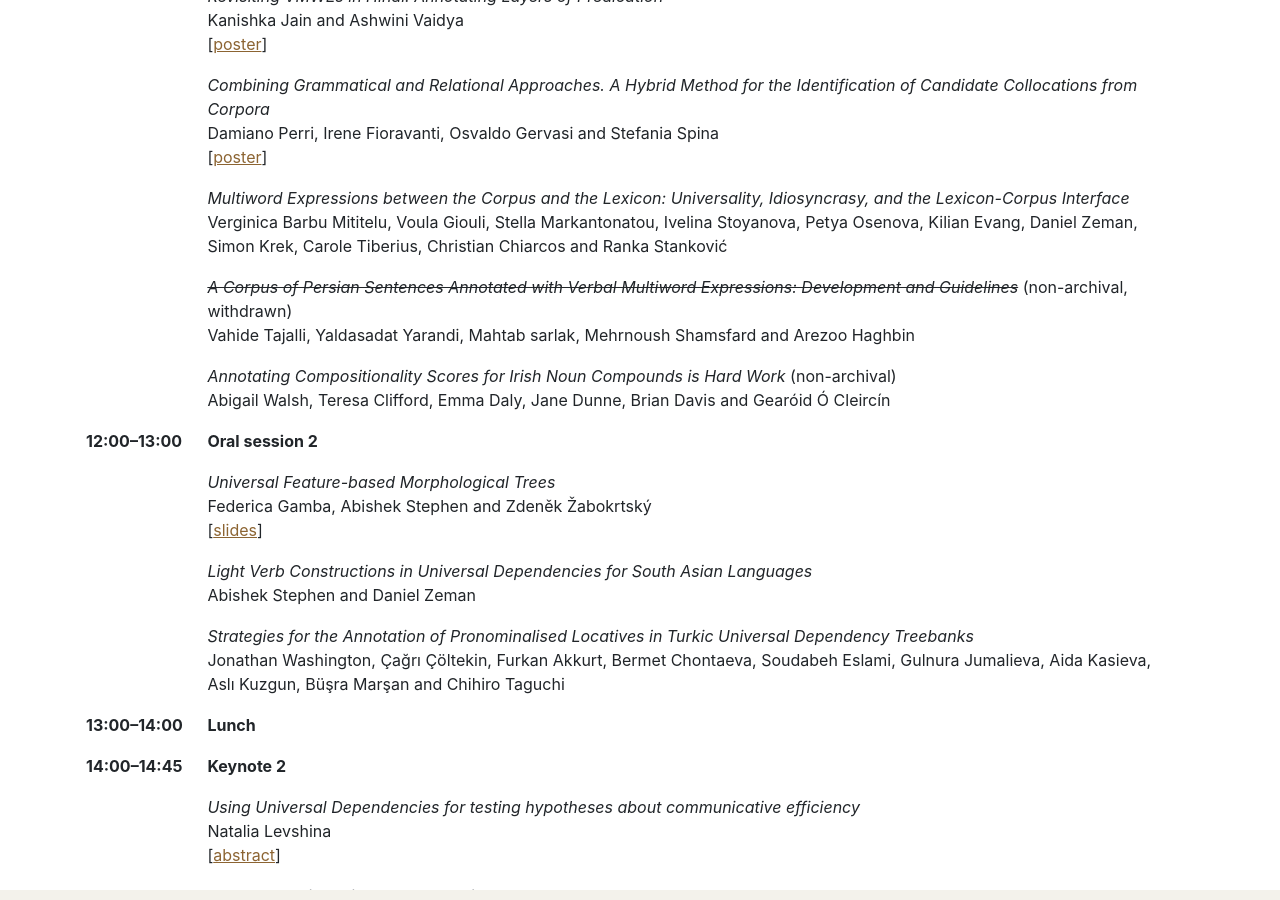
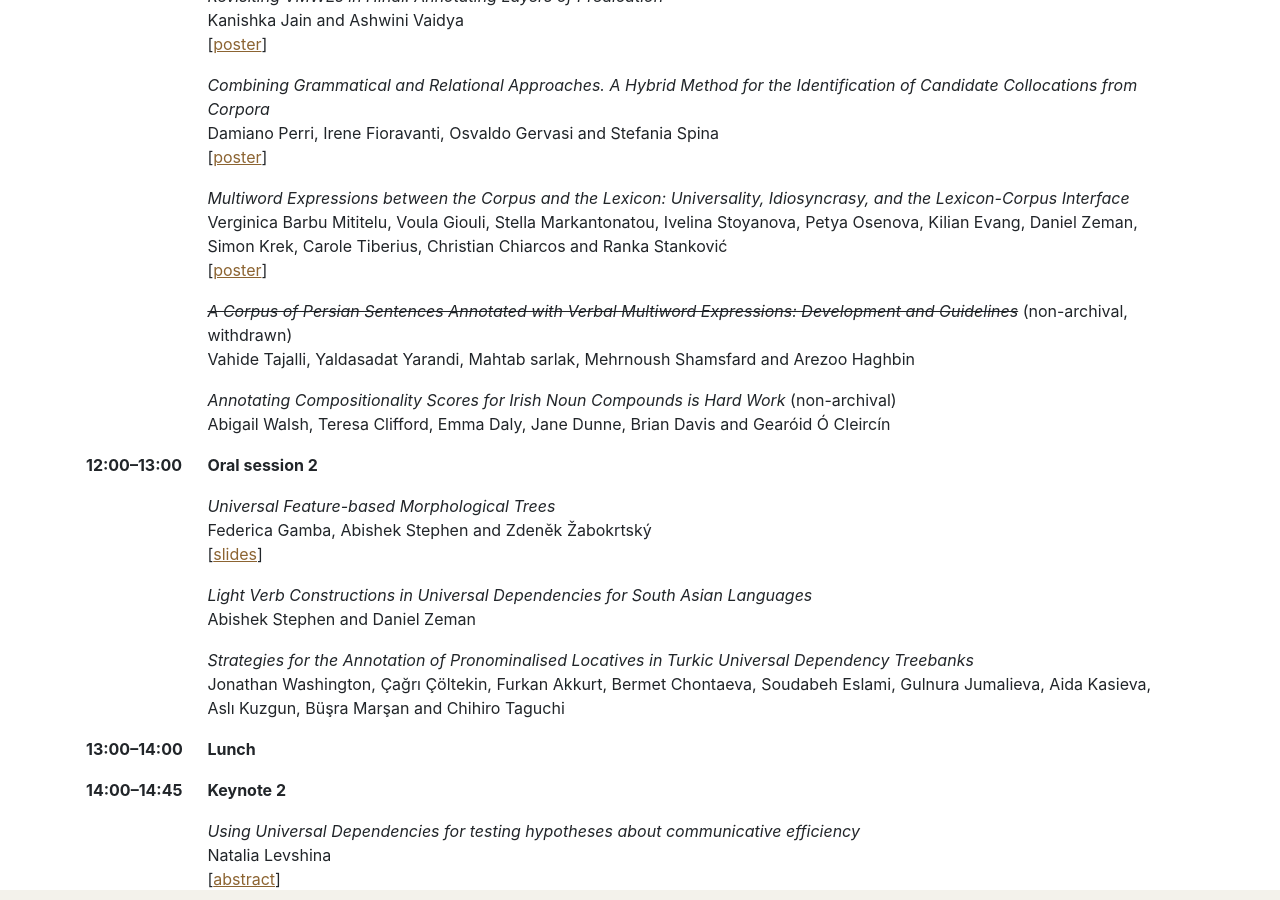
Before and after one commit to multiword/multiword.github.io, a Jekyll site: the page built from mweud2024/index.md, in a window 1280 px wide and 900 px high, scrolled down 2589 px. Built offline with Jekyll 4.4.1, drawn with Linux system fonts in a browser that asks for light colours; comment, search, counter and statistics services are not loaded.

Commit message:
Added poster, slides

```diff
--- a/mweud2024/index.md
+++ b/mweud2024/index.md
@@ -204,6 +204,7 @@ proceedings.
         <td>
             <i>Multiword Expressions between the Corpus and the Lexicon: Universality, Idiosyncrasy, and the Lexicon-Corpus Interface</i><br>
             Verginica Barbu Mititelu, Voula Giouli, Stella Markantonatou, Ivelina Stoyanova, Petya Osenova, Kilian Evang, Daniel Zeman, Simon Krek, Carole Tiberius, Christian Chiarcos and Ranka Stanković<br>
+            [<a href="posters/barbu-mititelu-etal-2024-multiword-poster.pdf">poster</a>]
         </td>
     </tr>
     <tr>
```
Also changed, not shown: other parts of mweud2024/index.md (+1 -0 lines), 2 other files.
